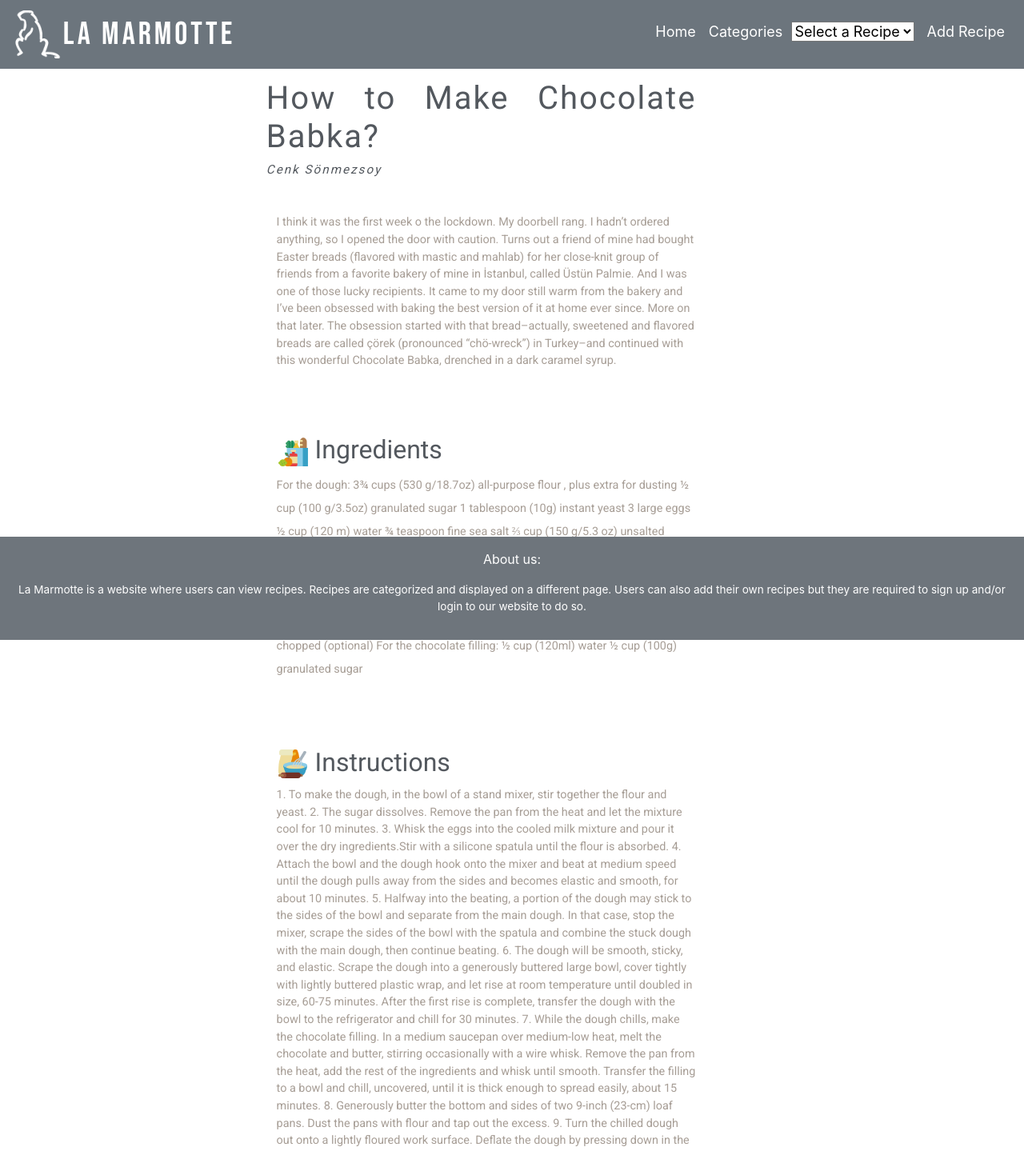
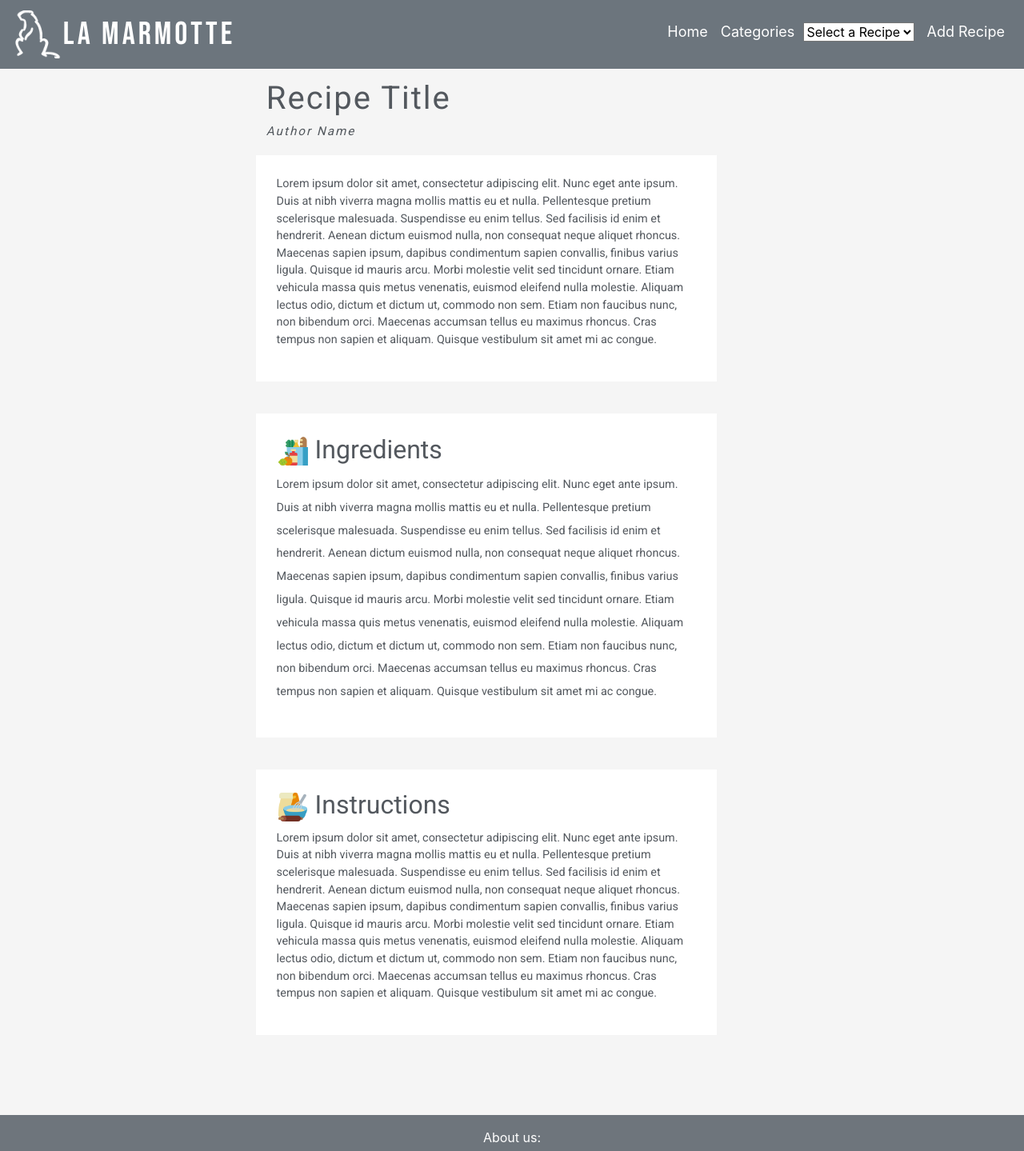
Before and after one commit to DrengrVikingr/cs391project2, a React (Create React App) app: page /recipe_page in a window 1280 px wide. Shown: the top 1439 px of the page at 80% size. Built offline with nearby package versions, Linux system fonts and the light colour scheme.

Commit message:
made some adjustments

```diff
--- a/src/components/Footer.jsx
+++ b/src/components/Footer.jsx
@@ -5,7 +5,7 @@ import './NavBar-Footer.css';
 const Footer = () => (
     <footer className="footer">
     <p >About us:</p>
-    <p style={{fontSize:'85%'}}>La Marmotte is a website where users can view recipes.
+    <p style={{color: 'white', fontSize:'85%'}}>La Marmotte is a website where users can view recipes.
       Recipes are categorized and displayed on a different page.
       Users can also add their own recipes but they are required to sign up and/or login to our website to do so.</p>
   </footer>
--- a/src/components/NavBar-Footer.css
+++ b/src/components/NavBar-Footer.css
@@ -1,6 +1,8 @@
 @import url('https://fonts.googleapis.com/css2?family=Roboto&display=swap');
 @import url('https://fonts.googleapis.com/css2?family=Bebas+Neue&display=swap');
-
+body {
+  background:whitesmoke;
+}
 .NavBar{
   font-family: -apple-system, BlinkMacSystemFont, 'Segoe UI', Roboto, Oxygen, Ubuntu, Cantarell, 'Open Sans', 'Helvetica Neue', sans-serif;
   color:white;
@@ -9,12 +11,11 @@
 }
 
 .footer{
-  margin-top: 1rem;
+  margin-top: 3rem;
   padding: 1rem;
   background-color: rgb(110, 117, 124);
-  position: fixed;
+  position: bottom;
   bottom: 0;
-  left: 0;
   width: 100%;
   color:white;
 }
--- a/src/components/NavBar.jsx
+++ b/src/components/NavBar.jsx
@@ -21,11 +21,11 @@ class NavBar extends Component {
       <div class="collapse navbar-collapse justify-content-end" id="navbarNav">
         <ul class="navbar-nav"  >
           <li class="nav-item"  >
-            <a class="nav-link " style={{ color: "white", fontSize: 18}} href="#">Home</a>
+            <a class="nav-link " style={{ color: "white", fontSize: 18}} href="./">Home</a>
           </li>
           <li class="nav-item">
-            <form class="nav-link" style={{ color: "white", fontSize: 18 }} action="../recipe_page/recipe_page.html" method="GET">
-              <label for="recipes" class="label">Categories &nbsp;</label>
+            <form class="nav-link"  action="../recipe_page/recipe_page.html" method="GET">
+              <label for="recipes" class="label" style={{ color: "white", fontSize: 18 }}>Categories &nbsp;</label>
               <select name="recipes" onchange="this.form.submit()">
                 <option disabled selected value>Select a Recipe</option>
                 <optgroup label="Starters" id="starters">
@@ -38,7 +38,7 @@ class NavBar extends Component {
             </form>
           </li>
           <li class="nav-item">
-            <a class="nav-link" style={{ color: "white", fontSize: 18 }} href="#">Add Recipe </a>
+            <a class="nav-link" style={{ color: "white", fontSize: 18 }} href="./add_recipe">Add Recipe </a>
           </li>
         </ul>
 
--- a/src/components/Recipe.css
+++ b/src/components/Recipe.css
@@ -30,6 +30,7 @@ h3.author {
   white-space: pre-line;
  font-size: 90%;
 line-height: 150%;
+background: #ffffff;
 }
 
 
@@ -41,10 +42,10 @@ img.recipe {
   width: 45%;
   margin-left: 25%;
   margin-bottom: 40px;
-  padding: 0% 2% 2% 2%;
+  padding: 2% 2% 2% 2%;
   text-align: left;
   font-family: 'Roboto';
-  color: rgb(83, 88, 94);
+  color : rgb(83, 88, 94);
   background: #ffffff;
   font-size: 90%;
   white-space: pre-line;
@@ -61,7 +62,7 @@ img.ingredient_icon {
   width: 45%;
   margin-left: 25%;
   margin-bottom: 100px;
-  padding: 0% 2% 2% 2%;
+  padding: 2% 2% 2% 2%;
   text-align: left;
   font-family: 'Roboto';
   color: rgb(83, 88, 94);
--- a/src/components/Recipe.jsx
+++ b/src/components/Recipe.jsx
@@ -11,52 +11,51 @@ class Recipe extends Component {
     return (<body onload="getRecipes(); getRecipe(); checkInserted();">
       <div class="pagetitle">
 
-        <h1 id="name" class="recipe_name">How to Make Chocolate Babka?</h1>
+        <h1 id="name" class="recipe_name">Recipe Title</h1>
 
-        <h3 id="author" class="author"><i>Cenk Sönmezsoy</i></h3>
+        <h3 id="author" class="author"><i>Author Name</i></h3>
       </div>
 
-      <div id="content"><p id="description" class="description">I think it was the first week o the lockdown. My doorbell rang. I hadn’t ordered anything, so I opened the door with caution. Turns out a friend of mine had bought Easter breads (flavored with mastic and mahlab) for her close-knit group of friends from a favorite bakery of mine in İstanbul, called Üstün Palmie. And I was one of those lucky recipients. It came to my door still warm from the bakery and I’ve been obsessed with baking the best version of it at home ever since. More on that later.
-        The obsession started with that bread–actually, sweetened and flavored breads are called çörek (pronounced “chö-wreck”) in Turkey–and continued with this wonderful Chocolate Babka, drenched in a dark caramel syrup.</p></div>
+      <div id="content"><p id="description" class="description" style={{color: 'rgb(83, 88, 94)'}}>Lorem ipsum dolor sit amet, consectetur adipiscing elit. Nunc eget ante ipsum. Duis at nibh viverra magna mollis mattis eu et nulla.
+        Pellentesque pretium scelerisque malesuada. Suspendisse eu enim tellus. Sed facilisis id enim et hendrerit. Aenean dictum euismod nulla, non consequat neque aliquet rhoncus. Maecenas sapien ipsum, dapibus condimentum sapien convallis, finibus varius ligula. Quisque id mauris arcu.
+        Morbi molestie velit sed tincidunt ornare. Etiam vehicula massa quis metus venenatis, euismod eleifend nulla molestie. Aliquam lectus odio, dictum et dictum ut, commodo non sem. Etiam non faucibus nunc, non bibendum orci. Maecenas accumsan tellus eu maximus rhoncus.
+        Cras tempus non sapien et aliquam. Quisque vestibulum sit amet mi ac congue.</p></div>
 
       <div id="div_ingredients" >
-        <h2><img class="ingredient_icon" src={Grocery} /> Ingredients</h2><p id="ingredients" class="ingredients">For the dough:
-        3¾ cups (530 g/18.7oz) all-purpose flour , plus extra for dusting
-        ½ cup (100 g/3.5oz) granulated sugar
-        1 tablespoon (10g) instant yeast
-        3 large eggs
-        ½ cup (120 m) water
-        ¾ teaspoon fine sea salt
-        ⅔ cup (150 g/5.3 oz) unsalted butter , at room temperature, cut into small cubes
-        Neutral oil (sunflower, canola) for dressing
-        For the chocolate filling:
-        ½ cup (50 g/1.7oz) powdered sugar
-        130 g (4 oz) dark chocolate , melted*
-        ½ cup (120 g/4oz) unsalted butter , melted
-        ⅔ cup (120 g/4oz) chocolate chips or chunks OR 1 cup (100g/3.5oz) pecans, coarsely chopped (optional)
-        For the chocolate filling:
-        ½ cup (120ml) water
-½ cup (100g) granulated sugar</p></div>
+        <h2><img class="ingredient_icon" src={Grocery} /> Ingredients</h2><p id="ingredients" class="ingredients" style={{color: 'rgb(83, 88, 94)'}}>Lorem ipsum dolor sit amet, consectetur adipiscing elit. Nunc eget ante ipsum. Duis at nibh viverra magna mollis mattis eu et nulla.
+        Pellentesque pretium scelerisque malesuada. Suspendisse eu enim tellus. Sed facilisis id enim et hendrerit. Aenean dictum euismod nulla, non consequat neque aliquet rhoncus. Maecenas sapien ipsum, dapibus condimentum sapien convallis, finibus varius ligula. Quisque id mauris arcu.
+        Morbi molestie velit sed tincidunt ornare. Etiam vehicula massa quis metus venenatis, euismod eleifend nulla molestie. Aliquam lectus odio, dictum et dictum ut, commodo non sem. Etiam non faucibus nunc, non bibendum orci. Maecenas accumsan tellus eu maximus rhoncus.
+        Cras tempus non sapien et aliquam. Quisque vestibulum sit amet mi ac congue.</p></div>
 
       <div id="div_instructions" >
-        <h2><img class="instructions_icon" src={Bake} /> Instructions</h2><p id="instructions" class="instructions">1.	To make the dough, in the bowl of a stand mixer, stir together the flour and yeast.
-        2.	The sugar dissolves. Remove the pan from the heat and let the mixture cool for 10 minutes.
-        3.	Whisk the eggs into the cooled milk mixture and pour it over the dry ingredients.Stir with a silicone spatula until the flour is absorbed.
-4.	Attach the bowl and the dough hook onto the mixer and beat at medium speed until the dough pulls away from the sides and becomes elastic and smooth, for about 10 minutes.
-
-5.	Halfway into the beating, a portion of the dough may stick to the sides of the bowl and separate from the main dough. In that case, stop the mixer, scrape the sides of the bowl with the spatula and combine the stuck dough with the main dough, then continue beating.
-
-        6.	The dough will be smooth, sticky, and elastic. Scrape the dough into a generously buttered large bowl, cover tightly with lightly buttered plastic wrap, and let rise at room temperature until doubled in size, 60-75 minutes. After the first rise is complete, transfer the dough with the bowl to the refrigerator and chill for 30 minutes.
-7.	While the dough chills, make the chocolate filling. In a medium saucepan over medium-low heat, melt the chocolate and butter, stirring occasionally with a wire whisk. Remove the pan from the heat, add the rest of the ingredients and whisk until smooth. Transfer the filling to a bowl and chill, uncovered, until it is thick enough to spread easily, about 15 minutes.
-        8.	Generously butter the bottom and sides of two 9-inch (23-cm) loaf pans. Dust the pans with flour and tap out the excess.
-9.	Turn the chilled dough out onto a lightly floured work surface. Deflate the dough by pressing down in the center with your palm and roughly shape it into a small rectangle with your hands. Lightly flour the dough and roll it out into a 16-by-24-inch (40-by-60-cm) rectangle. Gently stretch out the rounded corners occasionally to make a neat rectangle, taking care not to tear the dough.
-        10.	Using a metal offset spatula, spread the chilled chocolate filling over the surface of the rectangle in an even layer, leaving a 3⁄4-inch (2-cm) border all around. Starting at the long end of the rectangle that is closest to you, roll up the dough tightly and pinch the seam between your fingers to seal. You will have a log that is 24 inches (60 cm) long. Cut the log in half crosswise into two 12-inch (30-cm) logs. Transfer the logs to a cutting board and freeze, uncovered, until firm enough to cut without squishing the layers, 5-10 minutes.</p></div>
+        <h2><img class="instructions_icon" src={Bake} /> Instructions</h2><p id="instructions" class="instructions"style={{color: 'rgb(83, 88, 94)'}}>Lorem ipsum dolor sit amet, consectetur adipiscing elit. Nunc eget ante ipsum. Duis at nibh viverra magna mollis mattis eu et nulla.
+        Pellentesque pretium scelerisque malesuada. Suspendisse eu enim tellus. Sed facilisis id enim et hendrerit. Aenean dictum euismod nulla, non consequat neque aliquet rhoncus. Maecenas sapien ipsum, dapibus condimentum sapien convallis, finibus varius ligula. Quisque id mauris arcu.
+        Morbi molestie velit sed tincidunt ornare. Etiam vehicula massa quis metus venenatis, euismod eleifend nulla molestie. Aliquam lectus odio, dictum et dictum ut, commodo non sem. Etiam non faucibus nunc, non bibendum orci. Maecenas accumsan tellus eu maximus rhoncus.
+        Cras tempus non sapien et aliquam. Quisque vestibulum sit amet mi ac congue.</p></div>
         </body>);
             }
 }
 
 export default Recipe;
-  /*
+
+
+  function getRecipes() {
+  if (localStorage) {
+    if (localStorage.getItem("recipeIndex") > 0) {
+      var index = localStorage.getItem("recipeIndex");
+      for (var i = 0; i < index; i++) {
+        var recipe = JSON.parse(localStorage.getItem("recipe" + i));
+        var option = document.getElementById(recipe.category);
+        var recipeOpt = document.createElement("option");
+        recipeOpt.text = recipe.name;
+        recipeOpt.value = recipe.index;
+        option.appendChild(recipeOpt);
+      }
+    }
+  } else {
+    alert("Sorry, your browser does not support local storage");
+  }
+}
 
 function getRecipe() {
 if (localStorage) {
@@ -73,23 +72,6 @@ if (localStorage) {
 	}
 }
 
-function getRecipes() {
-    if (localStorage) {
-      if (localStorage.getItem("recipeIndex") > 0) {
-        var index = localStorage.getItem("recipeIndex");
-        for (i = 0; i < index; i++) {
-          var recipe = JSON.parse(localStorage.getItem("recipe" + i));
-          var option = document.getElementById(recipe.category);
-          var recipeOpt = document.createElement("option");
-          recipeOpt.text = recipe.name;
-          recipeOpt.value = recipe.index;
-          option.appendChild(recipeOpt);
-        }
-      }
-    } else {
-      alert("Sorry, your browser does not support local storage");
-    }
-}
 
 function readRecipeIndex(name, url = window.location.href) {
 	name = name.replace(/[\[\]]/g, '\\$&');
@@ -110,4 +92,4 @@ function checkInserted() {
   else {
     alert("Sorry, your browser does not support local storage");
   }
-}*/
+}
```
Also changed, not shown: 1 other file (tests, documents, lock files or other folders).
